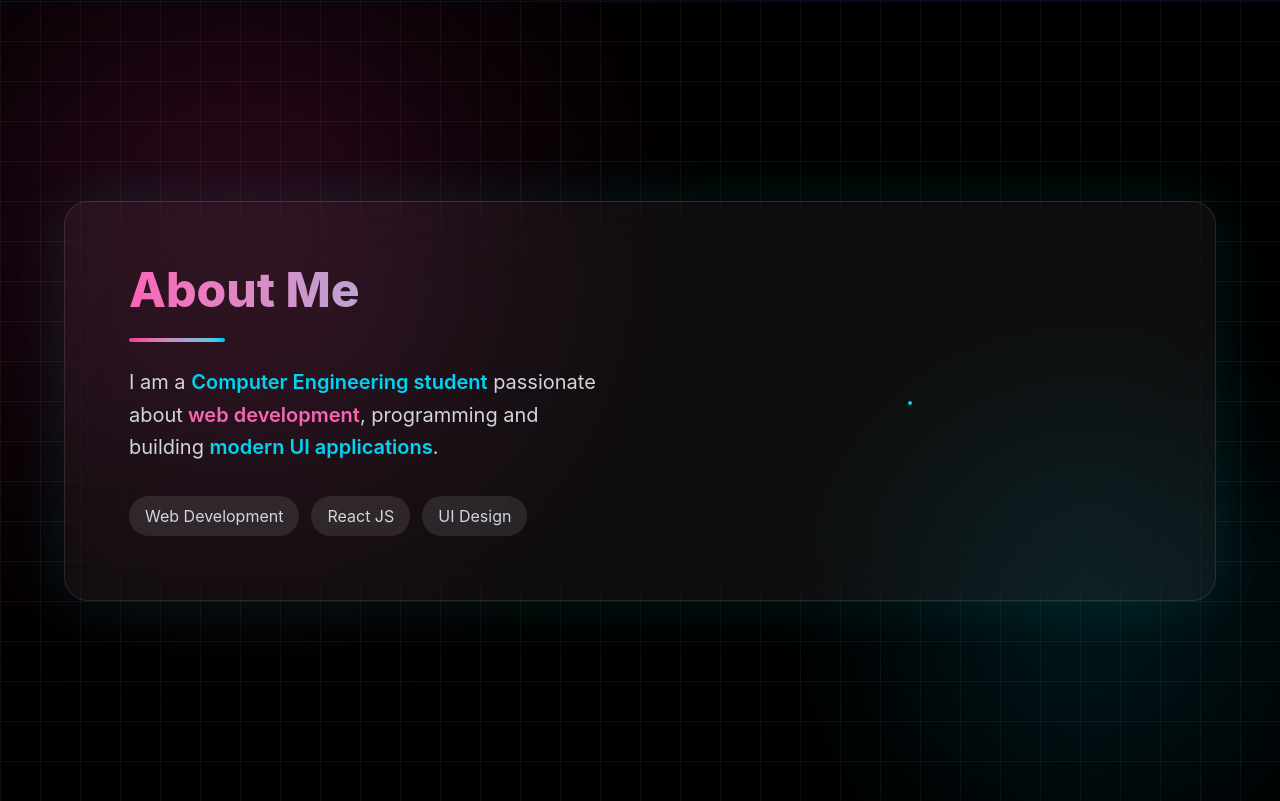
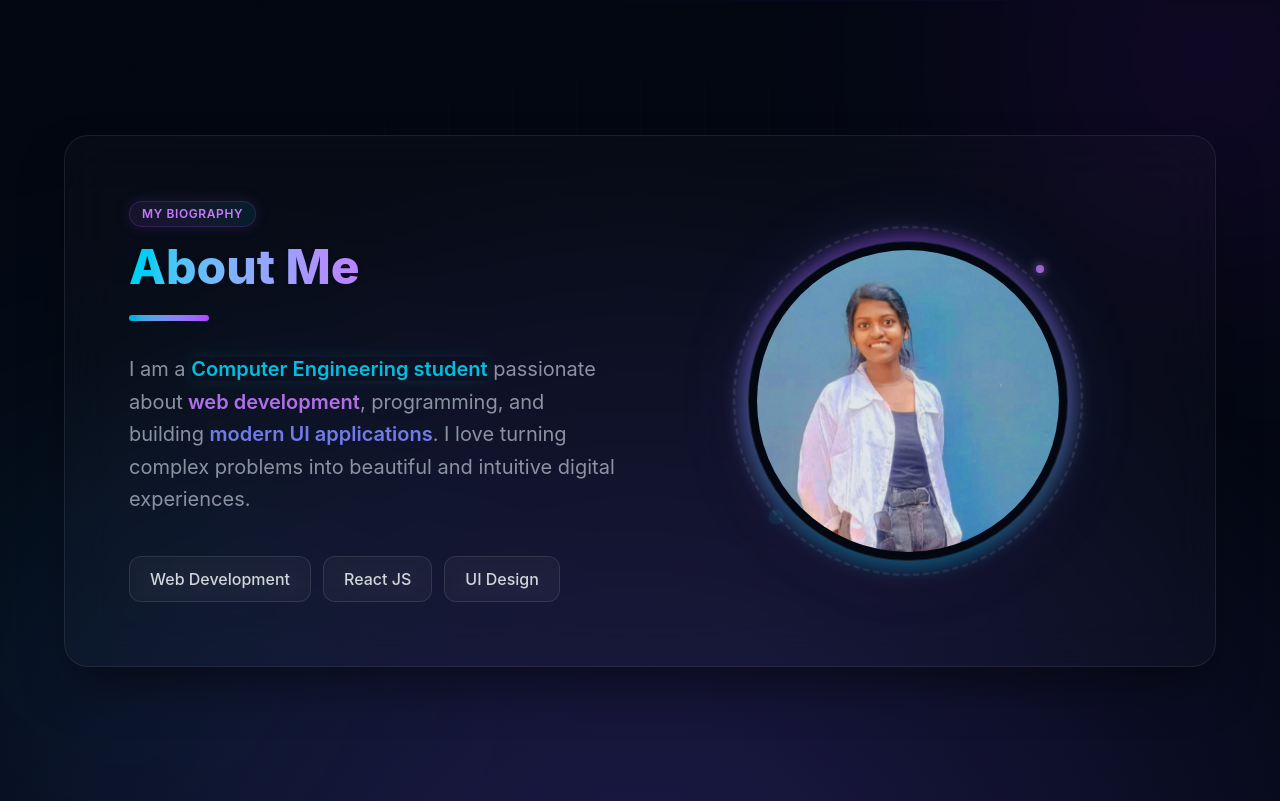
Before and after one commit to Ancy2006/portfolio, a React app: page / in a window 1280 px wide. Shown: the part 799-1600 px from the top of the page. Built offline with nearby package versions, Linux system fonts and the light colour scheme; the HTML template or start-up script is replaced by a standard one.

Commit message:
theme changed

```diff
--- a/src/components/About.jsx
+++ b/src/components/About.jsx
@@ -2,45 +2,53 @@ import React from "react";
 
 function About() {
   return (
-    <div className="w-full min-h-screen flex items-center justify-center bg-black px-6 relative overflow-hidden">
+    <div className="w-full min-h-screen flex items-center justify-center bg-[#030712] px-6 relative overflow-hidden py-20 md:py-0">
 
-      {/* 🌌 GRID BACKGROUND */}
-      <div className="absolute inset-0 bg-[linear-gradient(rgba(255,255,255,0.05)_1px,transparent_1px),linear-gradient(90deg,rgba(255,255,255,0.05)_1px,transparent_1px)] bg-[size:40px_40px]"></div>
+      {/* 🌌 DYNAMIC GRADIENT BASE */}
+      <div className="absolute inset-0 bg-[radial-gradient(circle_at_50%_120%,#1e1b4b,#030712_70%)]"></div>
 
-      {/* 🌈 GLOW */}
-      <div className="absolute w-[400px] h-[400px] bg-pink-500 rounded-full blur-[140px] opacity-30 top-10 left-10"></div>
-      <div className="absolute w-[300px] h-[300px] bg-cyan-500 rounded-full blur-[120px] opacity-20 bottom-10 right-10"></div>
+      {/* ☄️ ANIMATED FLOATING GLOW BLOBS (Moving Background - Home Theme Matching) */}
+      <div className="absolute w-[400px] h-[400px] bg-purple-600/10 rounded-full blur-[130px] top-[-10%] right-[-10%] animate-[bounce_18s_infinite_alternate] mix-blend-screen pointer-events-none"></div>
+      <div className="absolute w-[500px] h-[500px] bg-cyan-500/10 rounded-full blur-[120px] bottom-[-10%] left-[-10%] animate-[pulse_12s_infinite_alternate] mix-blend-screen pointer-events-none"></div>
 
-      {/* 💎 MAIN CARD */}
-      <section className="relative z-10 max-w-6xl w-full bg-white/5 border border-white/10 backdrop-blur-2xl rounded-3xl p-10 md:p-16 flex flex-col md:flex-row items-center gap-12 shadow-[0_0_60px_rgba(0,255,255,0.1)]">
+      {/* 🕸️ PREMIUM MESH/GRID OVERLAY */}
+      <div className="absolute inset-0 bg-[linear-gradient(to_right,#1f293715_1px,transparent_1px),linear-gradient(to_bottom,#1f293715_1px,transparent_1px)] bg-[size:4rem_4rem] [mask-image:radial-gradient(ellipse_60%_60%_at_50%_50%,#000_60%,transparent_100%)]"></div>
 
-        {/* 🧠 LEFT TEXT */}
-        <div className="flex-1 text-center md:text-left">
+      {/* 💎 MAIN CARD (HIGH GLOSS GLASSMORPHISM) */}
+      <section className="relative z-10 max-w-6xl w-full bg-white/[0.02] border border-white/[0.08] backdrop-blur-xl rounded-3xl p-8 md:p-16 flex flex-col md:flex-row items-center gap-12 shadow-[0_25px_50px_-12px_rgba(0,0,0,0.5)]">
 
-          <h2 className="text-4xl md:text-5xl font-extrabold bg-gradient-to-r from-pink-400 to-cyan-400 text-transparent bg-clip-text mb-6">
+        {/* 🧠 LEFT TEXT CONTENT */}
+        <div className="flex-1 text-center md:text-left order-2 md:order-1">
+
+          <span className="inline-flex items-center gap-2 px-3 py-1 rounded-full text-xs font-semibold bg-gradient-to-r from-purple-500/10 to-cyan-500/10 text-purple-400 border border-purple-500/20 tracking-wider uppercase mb-4 shadow-[0_0_15px_rgba(168,85,247,0.15)]">
+            My Biography
+          </span>
+
+          <h2 className="text-4xl md:text-5xl font-extrabold bg-gradient-to-r from-cyan-400 via-purple-400 to-indigo-400 bg-clip-text text-transparent mb-6 drop-shadow-sm">
             About Me
           </h2>
 
-          <div className="w-24 h-1 bg-gradient-to-r from-pink-500 to-cyan-400 rounded-full mb-6 mx-auto md:mx-0"></div>
+          <div className="w-20 h-1.5 bg-gradient-to-r from-cyan-500 to-purple-500 rounded-full mb-8 mx-auto md:mx-0"></div>
 
-          <p className="text-gray-300 text-lg md:text-xl leading-relaxed">
-            I am a <span className="text-cyan-400 font-semibold">Computer Engineering student</span> passionate about
-            <span className="text-pink-400 font-semibold"> web development</span>,
-            programming and building <span className="text-cyan-400 font-semibold">modern UI applications</span>.
+          <p className="text-gray-400 text-lg md:text-xl leading-relaxed font-normal opacity-90">
+            I am a <span className="text-cyan-400 font-semibold shadow-[0_0_15px_rgba(34,211,238,0.1)]">Computer Engineering student</span> passionate about
+            <span className="text-purple-400 font-semibold"> web development</span>,
+            programming, and building <span className="text-indigo-400 font-semibold">modern UI applications</span>.
+            I love turning complex problems into beautiful and intuitive digital experiences.
           </p>
 
           {/* 🎯 SKILLS BADGES */}
-          <div className="flex flex-wrap gap-3 mt-8 justify-center md:justify-start">
+          <div className="flex flex-wrap gap-3 mt-10 justify-center md:justify-start">
 
-            <span className="px-4 py-2 bg-white/10 rounded-full hover:bg-cyan-400 hover:text-black transition transform hover:-translate-y-1">
+            <span className="px-5 py-2.5 bg-white/[0.03] border border-white/10 text-gray-300 font-medium rounded-xl hover:bg-gradient-to-r hover:from-cyan-500 hover:to-blue-500 hover:text-white hover:border-transparent hover:shadow-[0_0_20px_rgba(6,182,212,0.4)] transition-all duration-300 transform hover:-translate-y-1 backdrop-blur-md cursor-pointer">
               Web Development
             </span>
 
-            <span className="px-4 py-2 bg-white/10 rounded-full hover:bg-pink-400 hover:text-black transition transform hover:-translate-y-1">
+            <span className="px-5 py-2.5 bg-white/[0.03] border border-white/10 text-gray-300 font-medium rounded-xl hover:bg-gradient-to-r hover:from-purple-500 hover:to-indigo-500 hover:text-white hover:border-transparent hover:shadow-[0_0_20px_rgba(168,85,247,0.4)] transition-all duration-300 transform hover:-translate-y-1 backdrop-blur-md cursor-pointer">
               React JS
             </span>
 
-            <span className="px-4 py-2 bg-white/10 rounded-full hover:bg-purple-400 hover:text-black transition transform hover:-translate-y-1">
+            <span className="px-5 py-2.5 bg-white/[0.03] border border-white/10 text-gray-300 font-medium rounded-xl hover:bg-gradient-to-r hover:from-indigo-500 hover:to-pink-500 hover:text-white hover:border-transparent hover:shadow-[0_0_20px_rgba(99,102,241,0.4)] transition-all duration-300 transform hover:-translate-y-1 backdrop-blur-md cursor-pointer">
               UI Design
             </span>
 
@@ -48,18 +56,31 @@ function About() {
 
         </div>
 
-        {/* 🖼 RIGHT IMAGE */}
-        <div className="flex-1 flex justify-center">
-          <div className="relative group">
+        {/* 🖼 RIGHT IMAGE / VISUAL PLACEHOLDER */}
+        <div className="flex-1 flex justify-center order-1 md:order-2">
+          <div className="relative w-60 h-60 sm:w-72 sm:h-72 md:w-80 md:h-80 group">
 
-            {/* 🔵 ROTATING RING */}
-            <div className="absolute inset-0 rounded-full border-2 border-cyan-400 animate-spin-slow"></div>
+            {/* Outer Purple & Cyan Neon Rotating Ring */}
+            <div className="absolute inset-[-8px] rounded-full bg-gradient-to-r from-purple-500 to-cyan-400 opacity-40 blur-sm animate-[spin_25s_linear_infinite] group-hover:opacity-80 transition duration-700"></div>
 
-            {/* ✨ GLOW */}
-            <div className="absolute inset-0 rounded-full bg-cyan-400 blur-2xl opacity-20 group-hover:opacity-40 transition"></div>
+            {/* Inner Dashed Border */}
+            <div className="absolute inset-[-15px] rounded-full border-2 border-dashed border-white/10 animate-[spin_40s_linear_infinite_reverse]"></div>
 
+            {/* Behind Glow overlay */}
+            <div className="absolute inset-2 rounded-full bg-gradient-to-tr from-purple-500 via-indigo-500 to-cyan-500 blur-2xl opacity-20 group-hover:opacity-40 transition duration-700"></div>
 
-            {/* 🧑 IMAGE */}
+            {/* Main Image Wrapper */}
+            <div className="w-full h-full rounded-full overflow-hidden p-2 bg-[#030712] border border-white/10 shadow-2xl relative z-10">
+              <img
+                src="./image/ancy.jpeg"
+                alt="Ancy K"
+                className="w-full h-full rounded-full object-cover transition duration-700 ease-out transform group-hover:scale-105"
+              />
+            </div>
+
+            {/* Floating Dots */}
+            <div className="absolute w-2 h-2 bg-purple-400 rounded-full top-6 right-6 animate-pulse shadow-[0_0_10px_#c084fc]"></div>
+            <div className="absolute w-2 h-2 bg-cyan-400 rounded-full bottom-10 left-6 animate-ping shadow-[0_0_10px_#22d3ee]"></div>
 
           </div>
         </div>
```
